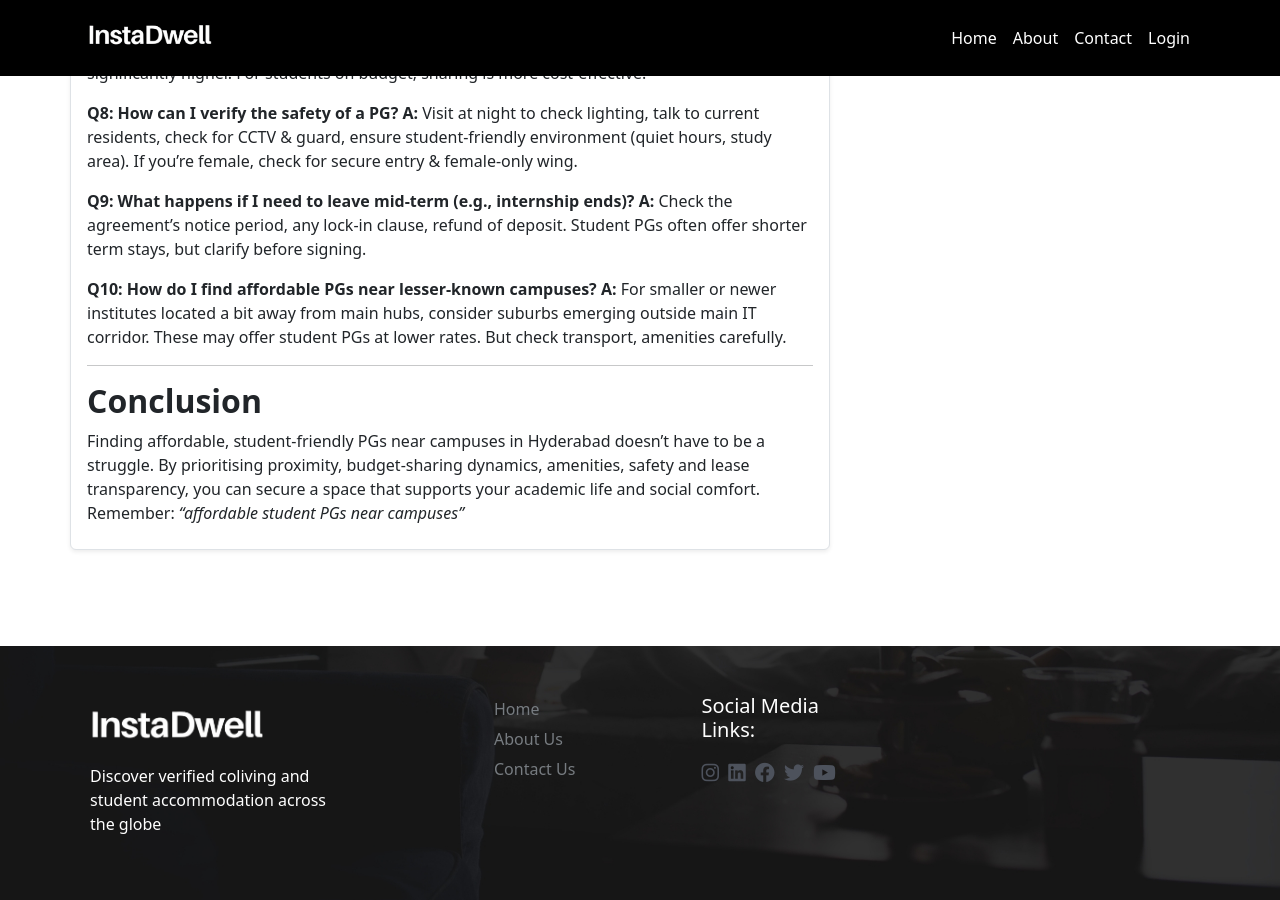
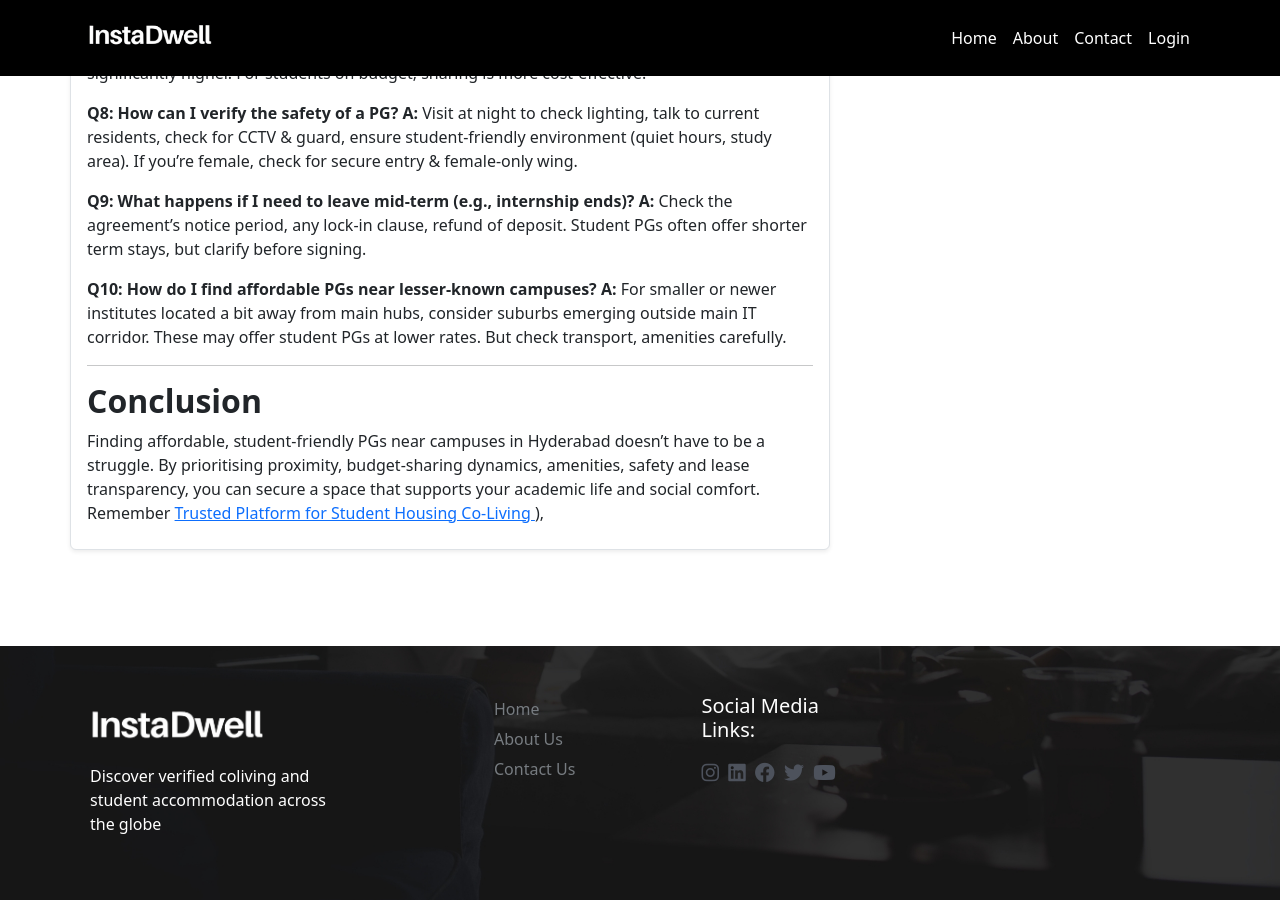
Before and after one commit to instadw/instadwell-blog, a Jekyll site: the page built from _posts/2025-10-25-pgs-in-hyderabad-affordable-student-spaces-near-campuses.md, in a window 1280 px wide and 900 px high, scrolled down 7236 px. Built offline with Jekyll 4.4.1, drawn with Linux system fonts in a browser that asks for light colours; some of the changed text lies outside the part shown.

Commit message:
Update 2025-10-25-pgs-in-hyderabad-affordable-student-spaces-near-campuses.md

```diff
--- a/_posts/2025-10-25-pgs-in-hyderabad-affordable-student-spaces-near-campuses.md
+++ b/_posts/2025-10-25-pgs-in-hyderabad-affordable-student-spaces-near-campuses.md
@@ -43,7 +43,7 @@
 
 ##  **Introduction**
 
-Moving to Hyderabad as a student often means juggling tuition fees, living expenses and finding accommodation that is comfortable, safe, and affordable. For many students, opting for a paying–guest (PG) space near campus is a smart choice, you get the proximity, the peer community, and often amenities bundled in. This article dives deep into how you can find **affordable student PGs near campuses in Hyderabad**, what to prioritise, how to budget, and how to avoid pitfalls. It is written in a human-first style (so not just dry bullet lists) and will help you make an informed decision.
+Moving to Hyderabad as a student often means juggling tuition fees, living expenses and finding accommodation that is comfortable, safe, and affordable. For many students, opting for a paying–guest (PG) space near campus is a smart choice, you get the proximity, the peer community, and often amenities bundled in. This article dives deep into how you can find [Best PGs & Co-Living Spaces in Hyderabad](https://instadwell.com/search?country=india&lat=17.4065&lng=78.4772&location=hyderabad), what to prioritise, how to budget, and how to avoid pitfalls. It is written in a human-first style (so not just dry bullet lists) and will help you make an informed decision.
 
 ---
 
@@ -261,4 +261,4 @@
 
 ##  **Conclusion**
 
-Finding affordable, student-friendly PGs near campuses in Hyderabad doesn’t have to be a struggle. By prioritising proximity, budget-sharing dynamics, amenities, safety and lease transparency, you can secure a space that supports your academic life and social comfort. Remember: *“affordable student PGs near campuses”*
+Finding affordable, student-friendly PGs near campuses in Hyderabad doesn’t have to be a struggle. By prioritising proximity, budget-sharing dynamics, amenities, safety and lease transparency, you can secure a space that supports your academic life and social comfort. Remember [Trusted Platform for Student Housing Co-Living ](https://instadwell.com/about)),
```
